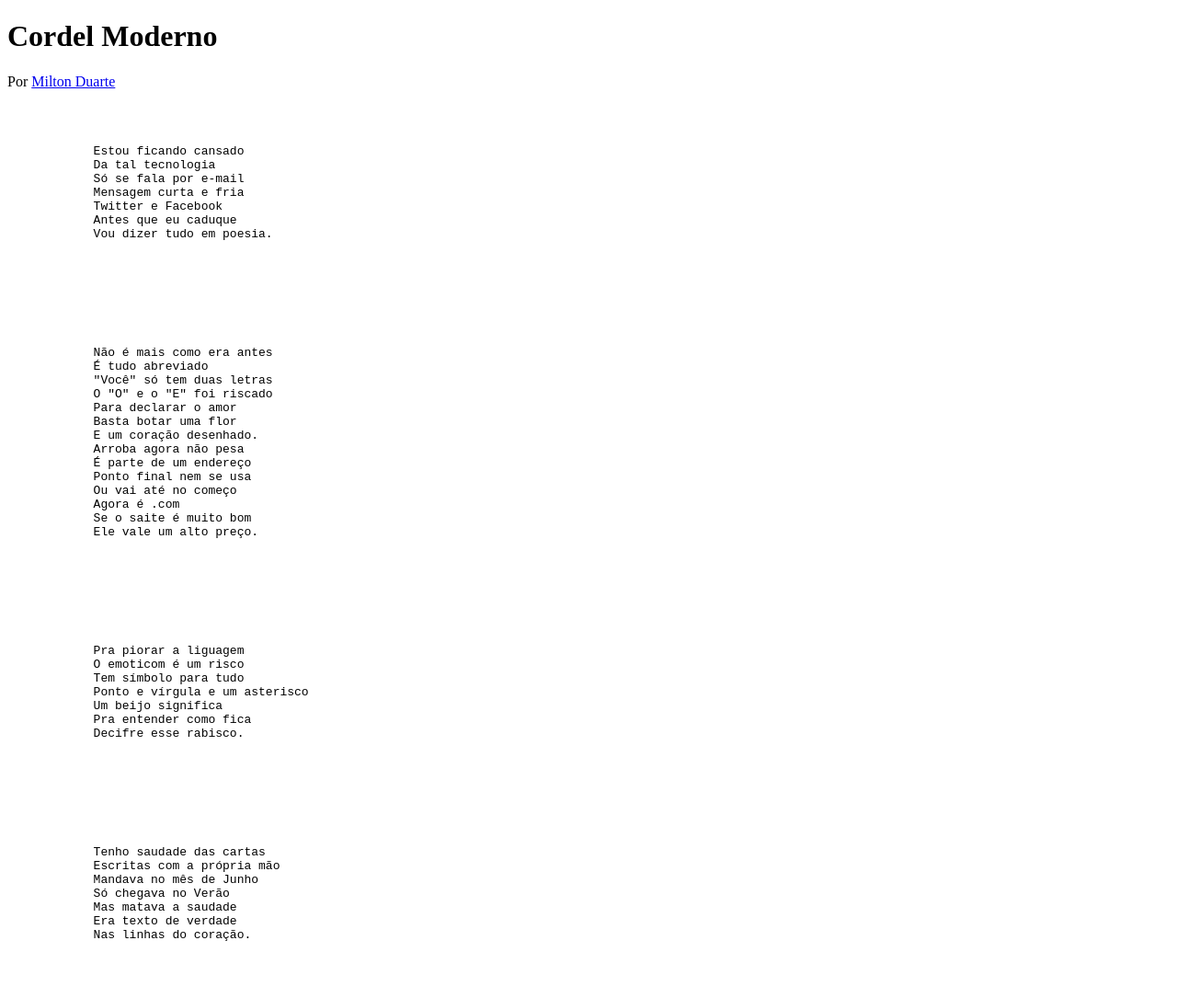
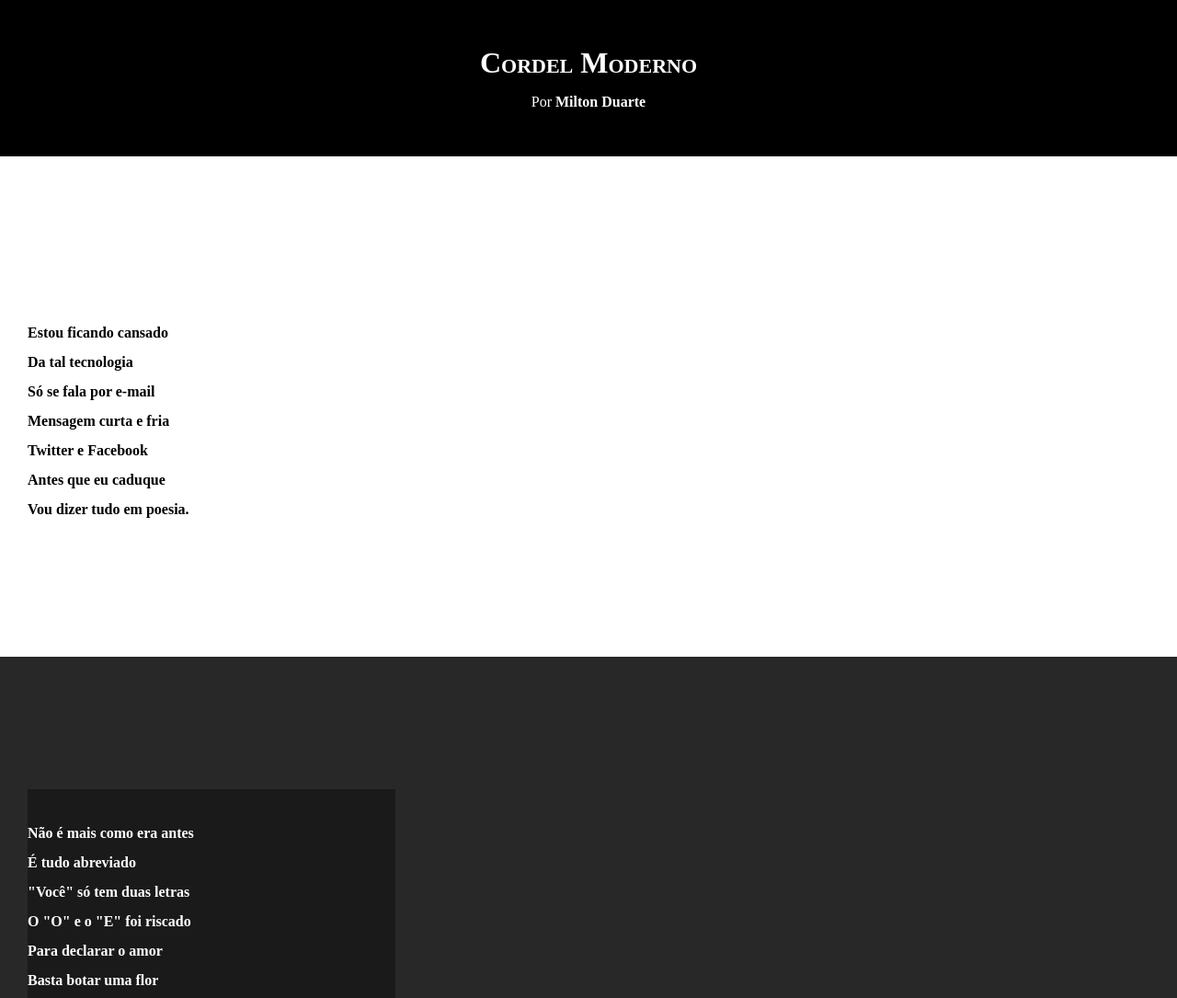
Before and after one commit to GbDevfront/Html-CSS, a plain HTML site: page Exercícios/DesafioCordel/cordel.html in a window 1280 px wide. Shown: the top 1085 px of the page at 92% size. Drawn offline with Linux system fonts and the light colour scheme.

Commit message:
atualizei os estils dos textos e blcoos

```diff
--- a/Exercícios/DesafioCordel/cordel.css
+++ b/Exercícios/DesafioCordel/cordel.css
@@ -1,5 +1,61 @@
 @charset "utf-8";
 
-body{
-    font-family: verd;
+*{
+    margin: 0px;
+    padding: 0px;
 }
+
+html, body{
+    background-color: darkgrey;
+    min-height: 100vh;
+}
+header{
+    background-color: black;
+    color: white;
+    text-align: center;
+    }
+    header h1{
+        padding-top: 50px;
+        padding-bottom: 15px;
+        font-variant: small-caps;
+    }
+    header p{
+        padding-bottom: 50px;
+    }
+    a{
+        color: white;
+        text-decoration: none;
+        font-weight: bold;
+    }
+    a:hover{
+
+        text-decoration: underline;
+    }
+section{
+    white-space: pre-line;
+    padding-top: 10vh;
+    padding-bottom: 10vh;
+    padding-left: 30px;
+    font-weight: bold;
+    line-height: 2em;
+
+}
+    .normal{
+        background-color: white;
+        color: black;
+    }
+    .imagem{
+        background-color: rgb(41, 40, 40);
+        color: white;
+
+    }
+.imagem p{
+    background-color: rgba(0, 0, 0, 0.352);
+    width: 400px;
+}
+    footer{
+        background-color: black;
+        text-align: center;
+        color: white;
+        padding: 10px;
+    }
--- a/Exercícios/DesafioCordel/cordel.html
+++ b/Exercícios/DesafioCordel/cordel.html
@@ -14,8 +14,8 @@
 
         </header>
 
-<section>
-    <pre>
+<section class="normal">
+
         <p>
             Estou ficando cansado
             Da tal tecnologia
@@ -25,13 +25,13 @@
             Antes que eu caduque
             Vou dizer tudo em poesia.
         </p>
-    </pre>
+
 </section>
 
 
 
-<section>
-    <pre>
+<section  class="imagem">
+
         <p>
             Não é mais como era antes
             É tudo abreviado
@@ -48,11 +48,11 @@
             Se o saite é muito bom
             Ele vale um alto preço.
         </p>
-    </pre>
+
 </section>
 
-<section>
-    <pre>
+<section class="normal">
+
         <p>
             Pra piorar a liguagem
             O emoticom é um risco
@@ -62,13 +62,13 @@
             Pra entender como fica
             Decifre esse rabisco.
         </p>
-    </pre>
+
 </section>
 
 
 
-<section>
-    <pre>
+<section class="imagem">
+
         <p>
             Tenho saudade das cartas
             Escritas com a própria mão
@@ -78,13 +78,11 @@
             Era texto de verdade
             Nas linhas do coração.
         </p>
-    </pre>
 </section>
 
 
 
-<section>
-    <pre>
+<section class="normal">
         <p>
             Agora, escrevo e envio
             Chegando na mesma hora
@@ -100,7 +98,6 @@
             Seus lábios são aparelhos
             Deixe que Deus interprete.
         </p>
-    </pre>
 </section>
 
 <footer><p>Site Criado por <a href="">Gustavo Guanabara</a> para o<a href=""> Curso em Vídeo</a></p></footer>
```
